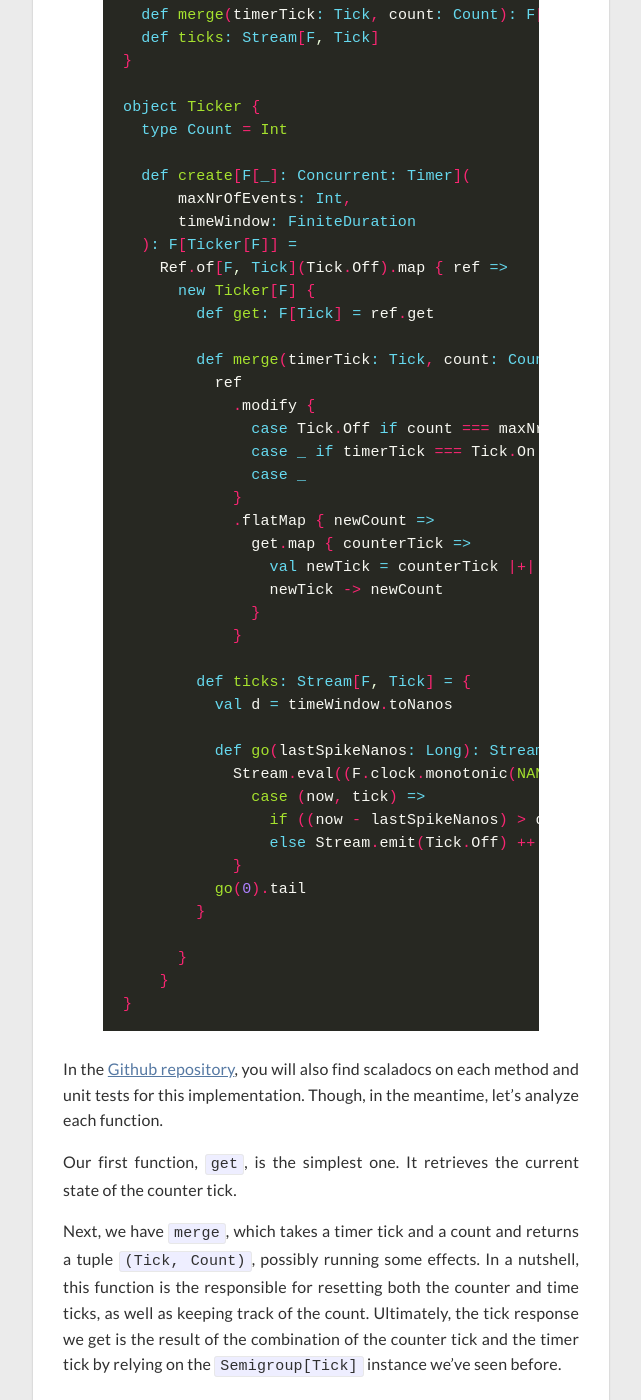
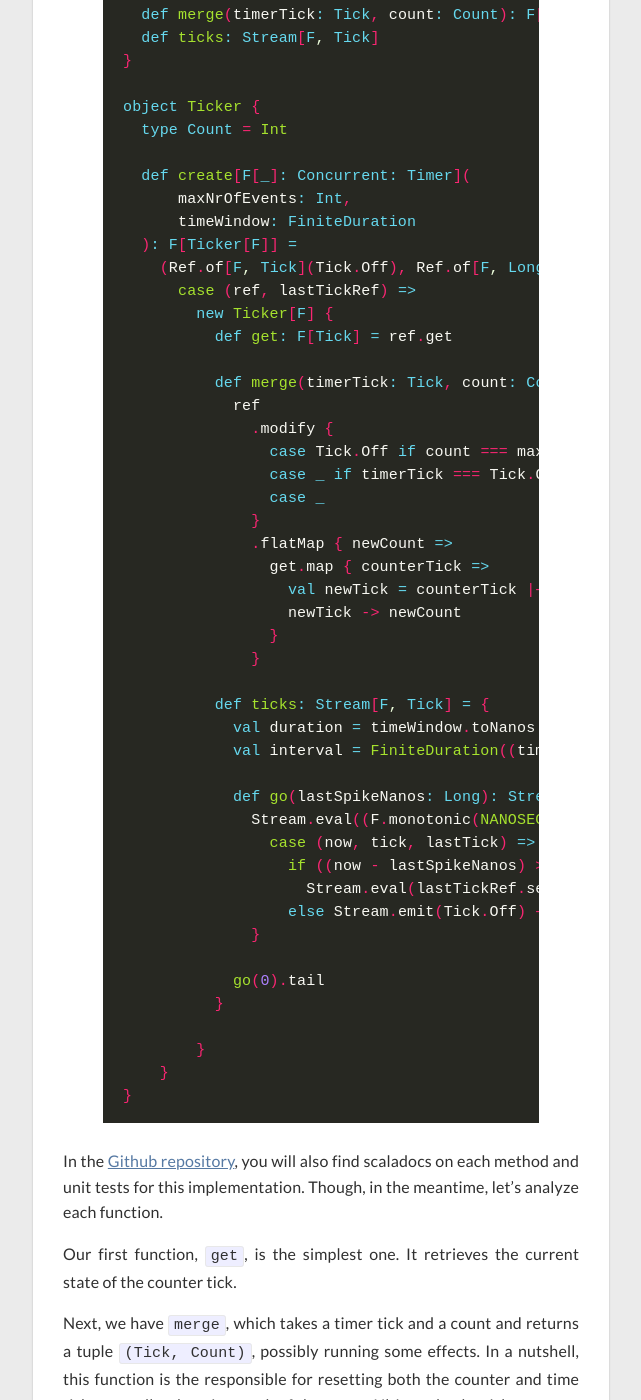
Before and after one commit to gvolpe/blog-comments, a Jekyll site: the page built from _posts/2020-12-29-fsm-fs2-a-match-made-in-heaven.md, in a window 1280 px wide and 1400 px high, scrolled down 10364 px. Shown: the whole window, without its empty margins (319-960 px from the left). Built offline with Jekyll 4.4.1, drawn with Linux system fonts in a browser that asks for light colours; nearby versions of some CDN libraries; comment, search, counter and statistics services are not loaded.

```diff
--- a/_posts/2020-12-29-fsm-fs2-a-match-made-in-heaven.md
+++ b/_posts/2020-12-29-fsm-fs2-a-match-made-in-heaven.md
@@ -362,37 +362,41 @@ object Ticker {
       maxNrOfEvents: Int,
       timeWindow: FiniteDuration
   ): F[Ticker[F]] =
-    Ref.of[F, Tick](Tick.Off).map { ref =>
-      new Ticker[F] {
-        def get: F[Tick] = ref.get
+    (Ref.of[F, Tick](Tick.Off), Ref.of[F, Long](0L)).mapN {
+      case (ref, lastTickRef) =>
+        new Ticker[F] {
+          def get: F[Tick] = ref.get
 
-        def merge(timerTick: Tick, count: Count): F[(Tick, Count)] =
-          ref
-            .modify {
-              case Tick.Off if count === maxNrOfEvents => Tick.On  -> 0
-              case _ if timerTick === Tick.On          => Tick.Off -> 0
-              case _                                   => Tick.Off -> (count + 1)
-            }
-            .flatMap { newCount =>
-              get.map { counterTick =>
-                val newTick = counterTick |+| timerTick
-                newTick -> newCount
+          def merge(timerTick: Tick, count: Count): F[(Tick, Count)] =
+            ref
+              .modify {
+                case Tick.Off if count === maxNrOfEvents => Tick.On  -> 0
+                case _ if timerTick === Tick.On          => Tick.Off -> 0
+                case _                                   => Tick.Off -> (count + 1)
               }
-            }
+              .flatMap { newCount =>
+                get.map { counterTick =>
+                  val newTick = counterTick |+| timerTick
+                  newTick -> newCount
+                }
+              }
 
-        def ticks: Stream[F, Tick] = {
-          val d = timeWindow.toNanos
+          def ticks: Stream[F, Tick] = {
+            val duration = timeWindow.toNanos
+            val interval = FiniteDuration((timeWindow.toSeconds * 0.05).toLong, SECONDS)
 
-          def go(lastSpikeNanos: Long): Stream[F, Tick] =
-            Stream.eval((F.clock.monotonic(NANOSECONDS), get).tupled).flatMap {
-              case (now, tick) =>
-                if ((now - lastSpikeNanos) > d || tick === Tick.On) Stream.emit(Tick.On) ++ go(now)
-                else Stream.emit(Tick.Off) ++ go(lastSpikeNanos)
-            }
-          go(0).tail
+            def go(lastSpikeNanos: Long): Stream[F, Tick] =
+              Stream.eval((F.monotonic(NANOSECONDS), get, lastTickRef.get).tupled).flatMap {
+                case (now, tick, lastTick) =>
+                  if ((now - lastSpikeNanos) > duration || (tick === Tick.On && (now - lastTick) > interval.toNanos))
+                    Stream.eval(lastTickRef.set(now)).as(Tick.On) ++ go(now)
+                  else Stream.emit(Tick.Off) ++ go(lastSpikeNanos)
+              }
+
+            go(0).tail
+          }
+
         }
-
-      }
     }
 }
 {% endhighlight %}
```
